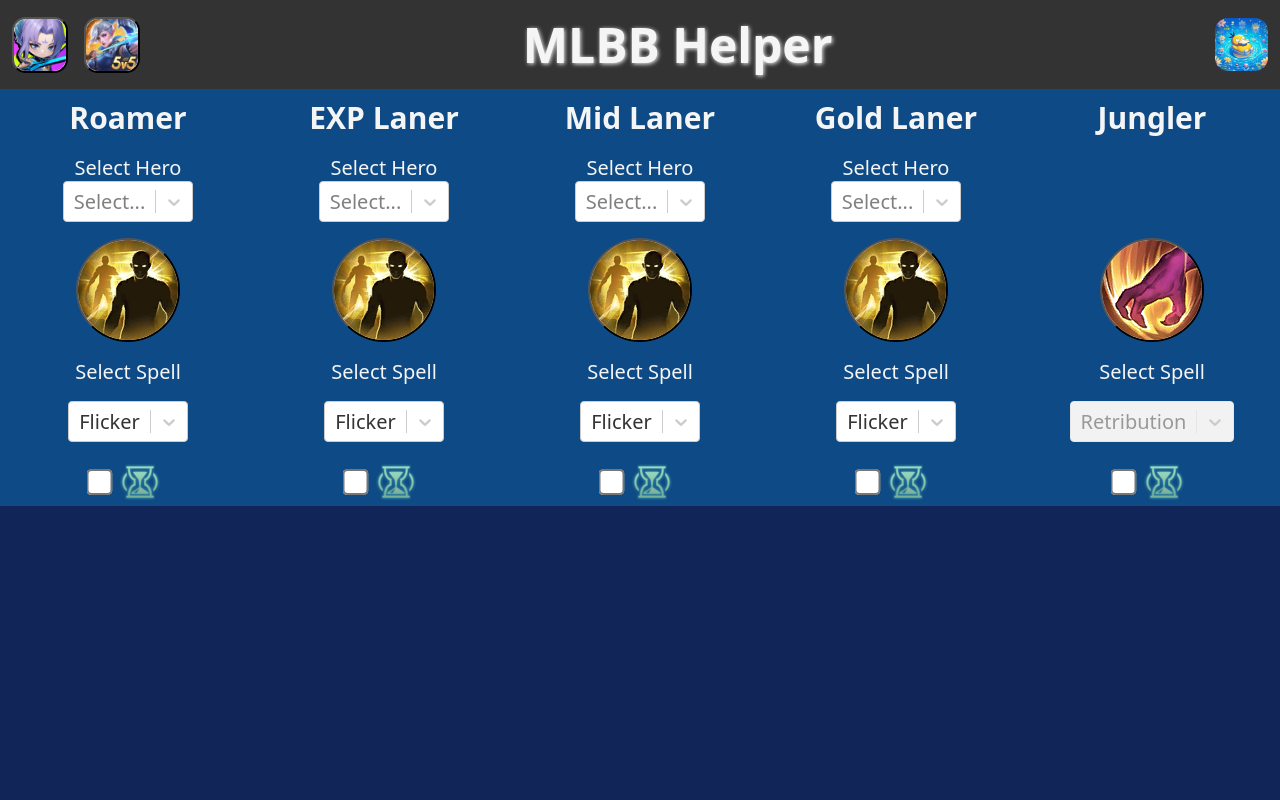
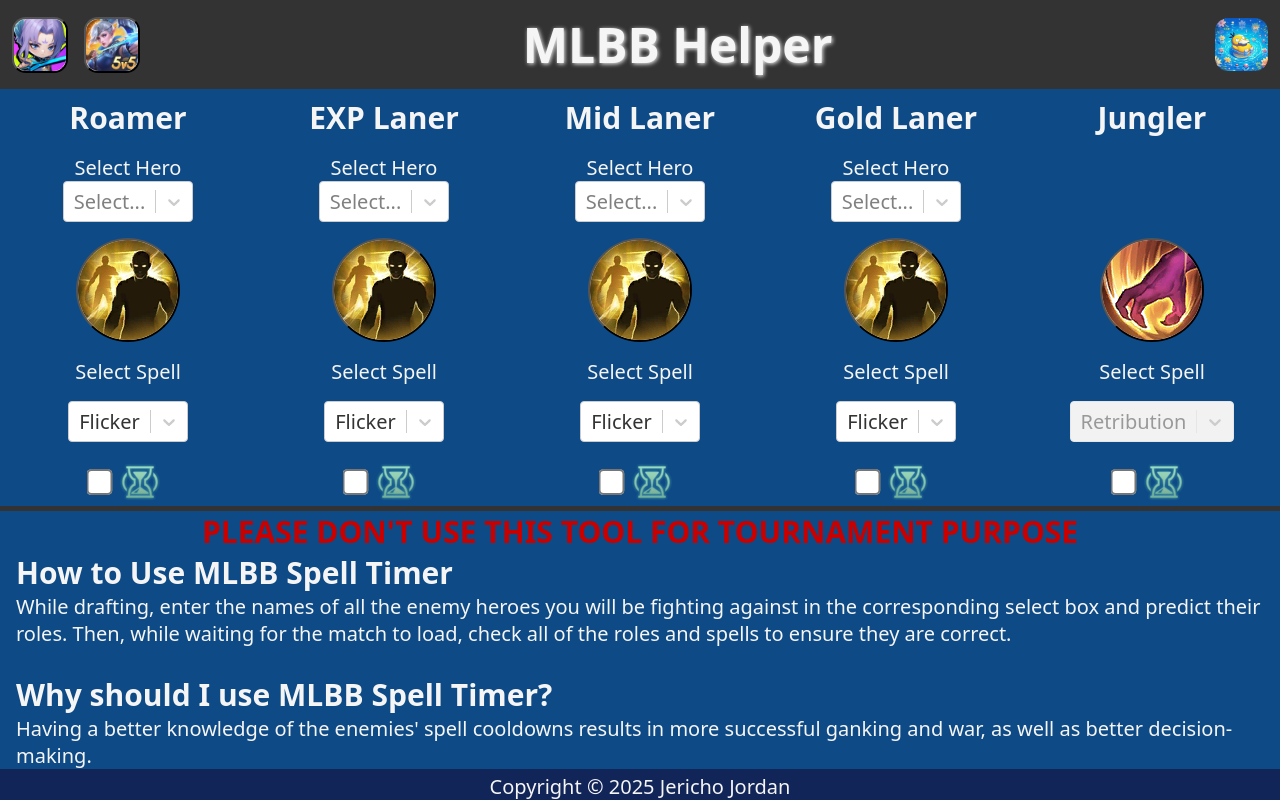
Before and after one commit to jerichojordan/mlbb-mcgg-helper, a React (Vite) app: page / in a window 1280 px wide. Both pictures are taken after a click on the button "MLBB Logo". Built offline with nearby package versions, Linux system fonts and the light colour scheme.

Commit message:
Added Footer & Spell timer instruction
Added footer component for copyright
Added instruction for MLBB spell timer

```diff
--- a/src/App.tsx
+++ b/src/App.tsx
@@ -1,8 +1,8 @@
 import { useState } from "react";
 import EnemyList from "./components/EnemyList";
 import SpellTimer from "./components/SpellTimer";
-import "./App.css";
 import TopBar from "./components/TopBar";
+import Footer from "./components/Footer";
 
 function App() {
   const [currentSite, setCurrentSite] = useState<string>("MCGG");
@@ -12,6 +12,7 @@
       <TopBar currentSite={currentSite} setCurrentSite={setCurrentSite}  />
       {currentSite === "MCGG" ? <EnemyList /> : null}
       {currentSite === "MLBB" ? <SpellTimer /> : null}
+      <Footer/>
     </>
   );
 }
--- /dev/null
+++ b/src/components/Footer.tsx
@@ -0,0 +1,10 @@
+const Footer = () => {
+    const year : string = new Date().getFullYear().toString()
+  return (
+    <footer>
+        <p>Copyright &copy; {year} Jericho Jordan</p>
+    </footer>
+  )
+}
+
+export default Footer
--- a/src/components/SpellTimer.tsx
+++ b/src/components/SpellTimer.tsx
@@ -1,17 +1,27 @@
 import SingleSpellTimer from "./SingleSpellTimer";
+import SpellTimerInstruction from "./SpellTimerInstruction";
 
-const allRoles: string[] = ["Roamer","EXP Laner","Mid Laner","Gold Laner","Jungler"];
+const allRoles: string[] = [
+  "Roamer",
+  "EXP Laner",
+  "Mid Laner",
+  "Gold Laner",
+  "Jungler",
+];
 
 export default function SpellTimer() {
   return (
+    <>
       <div className="roles-container">
         {allRoles.map((value: string, index) => {
           return (
             <div className="timer-container" key={index}>
-            <SingleSpellTimer role={value}/>
+              <SingleSpellTimer role={value} />
             </div>
           );
         })}
       </div>
+      <SpellTimerInstruction/>
+    </>
   );
 }
--- /dev/null
+++ b/src/components/SpellTimerInstruction.tsx
@@ -0,0 +1,16 @@
+const SpellTimerInstruction = () => {
+  return (
+    <div className="mlbb-instruction">
+      <h2 className="warning mlbb-instruction__h2 center">
+        PLEASE DON'T USE THIS TOOL FOR TOURNAMENT PURPOSE
+      </h2>
+      <h2 className="mlbb-instruction__h2">How to Use MLBB Spell Timer</h2>
+      <p className="mlbb-instruction__p">{`While drafting, enter the names of all the enemy heroes you will be fighting against in the corresponding select box and predict their roles. Then, while waiting for the match to load, check all of the roles and spells to ensure they are correct.`}</p>
+      <br />
+      <h2 className="mlbb-instruction__h2">Why should I use MLBB Spell Timer?</h2>
+      <p className="mlbb-instruction__p">{`Having a better knowledge of the enemies' spell cooldowns results in more successful ganking and war, as well as better decision-making.`}</p>
+    </div>
+  )
+}
+
+export default SpellTimerInstruction
--- a/src/index.css
+++ b/src/index.css
@@ -64,10 +64,23 @@
 }
 
 /* GENERAL */
+html{
+  height:100%;
+}
+
 body {
   background-color: var(--BGCOLOR);
   color: var(--COLOR);
   font-size: var(--FS);
+  height: 100%;
+  display: flex;
+  flex-direction: column;
+}
+
+#root{
+  display: flex;
+  flex-direction: column;
+  height: 100%;
 }
 
 h1 {
@@ -82,6 +95,12 @@
   cursor: pointer;
   box-shadow: 0px 0px 10px var(--SHADOW-COLOR);
   color: var(--TEXT-HOVER-COLOR);
+}
+
+footer{
+  margin-top: auto;
+  width:100%;
+  text-align: center;
 }
 
 /* TOPBAR*/
@@ -248,6 +267,7 @@
   display: flex;
   flex-direction: row;
   justify-content: space-evenly;
+  border-bottom: 5px solid #333;
 }
 
 .timer-container {
@@ -287,6 +307,11 @@
 
 .timer__img {
   min-width: 48px;
+}
+
+.mlbb-instruction{
+  padding: 0 1rem;
+  background-color: var(--LIST-BGCOLOR);
 }
 
 @media (min-width: 520px) and (max-width: 768px) {
```
Also changed, not shown: src/App.css (deleted). Lines whose indentation alone changed are shown as unchanged.
